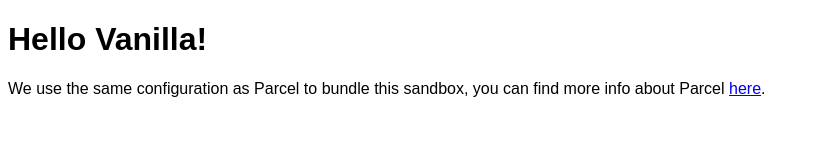
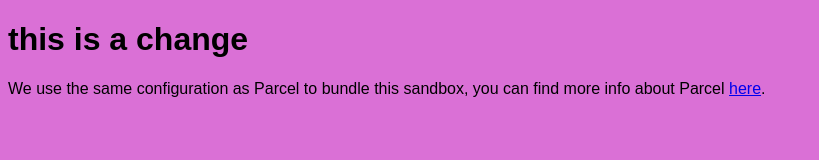
Before and after one commit to PETERzombie/Vanilla, a website built with Parcel: page src/index.html in a window 1280 px wide. Shown: the whole page, without its empty margins (0-819 px from the left). Built offline with nearby package versions, Linux system fonts and the light colour scheme.

Commit message:
Update 5 files

```diff
--- a/src/index.mjs
+++ b/src/index.mjs
@@ -1,7 +1,7 @@
 import "./styles.css";
 
 document.getElementById("app").innerHTML = `
-<h1>Hello Vanilla!</h1>
+<h1>this is a change</h1>
 <div>
   We use the same configuration as Parcel to bundle this sandbox, you can find more
   info about Parcel
--- a/src/styles.css
+++ b/src/styles.css
@@ -1,3 +1,4 @@
 body {
   font-family: sans-serif;
+  background-color: orchid;
 }
```
Also changed, not shown: .codesandbox/tasks.json (added), .devcontainer/devcontainer.json (added), 1 other file.
